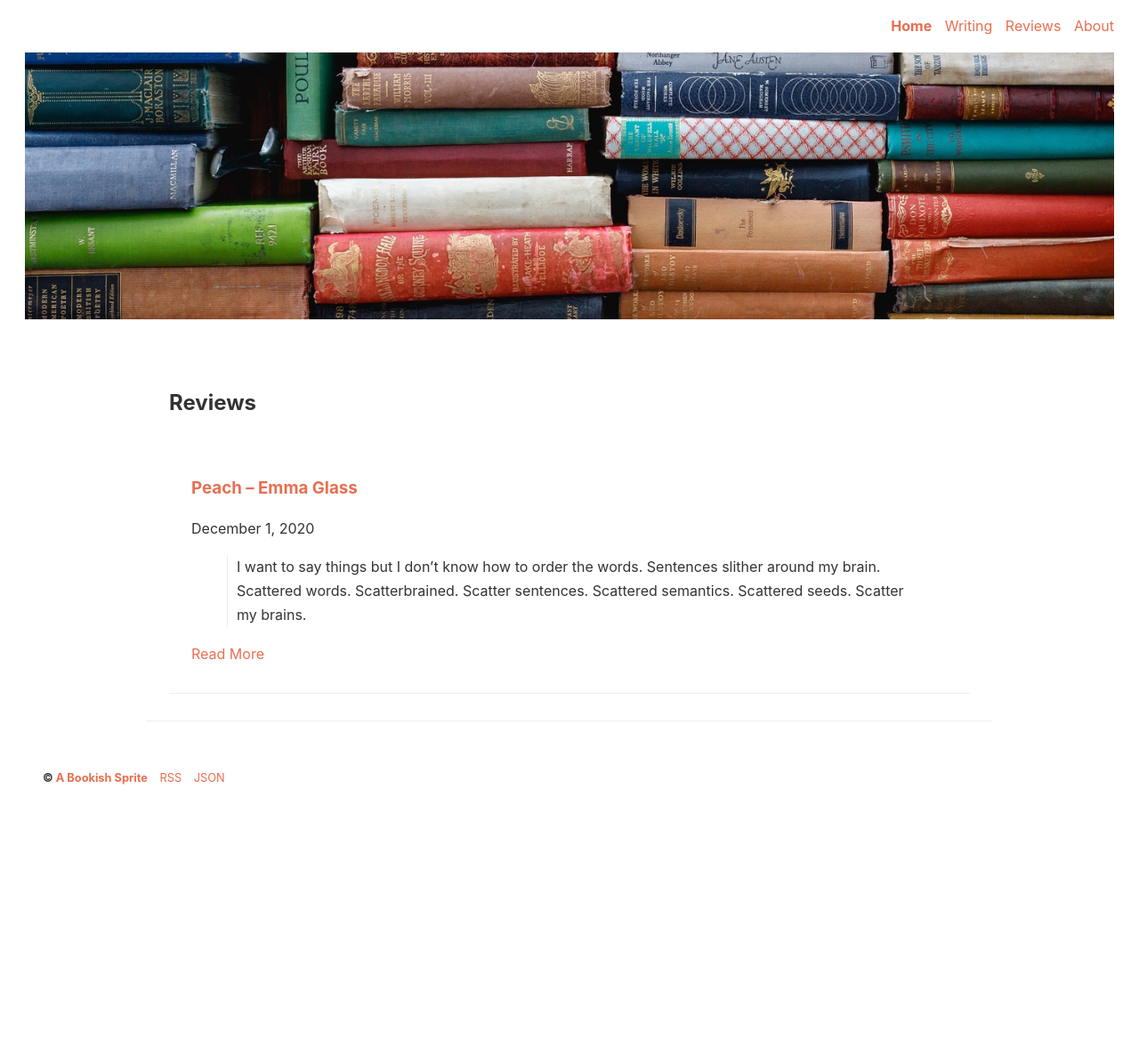
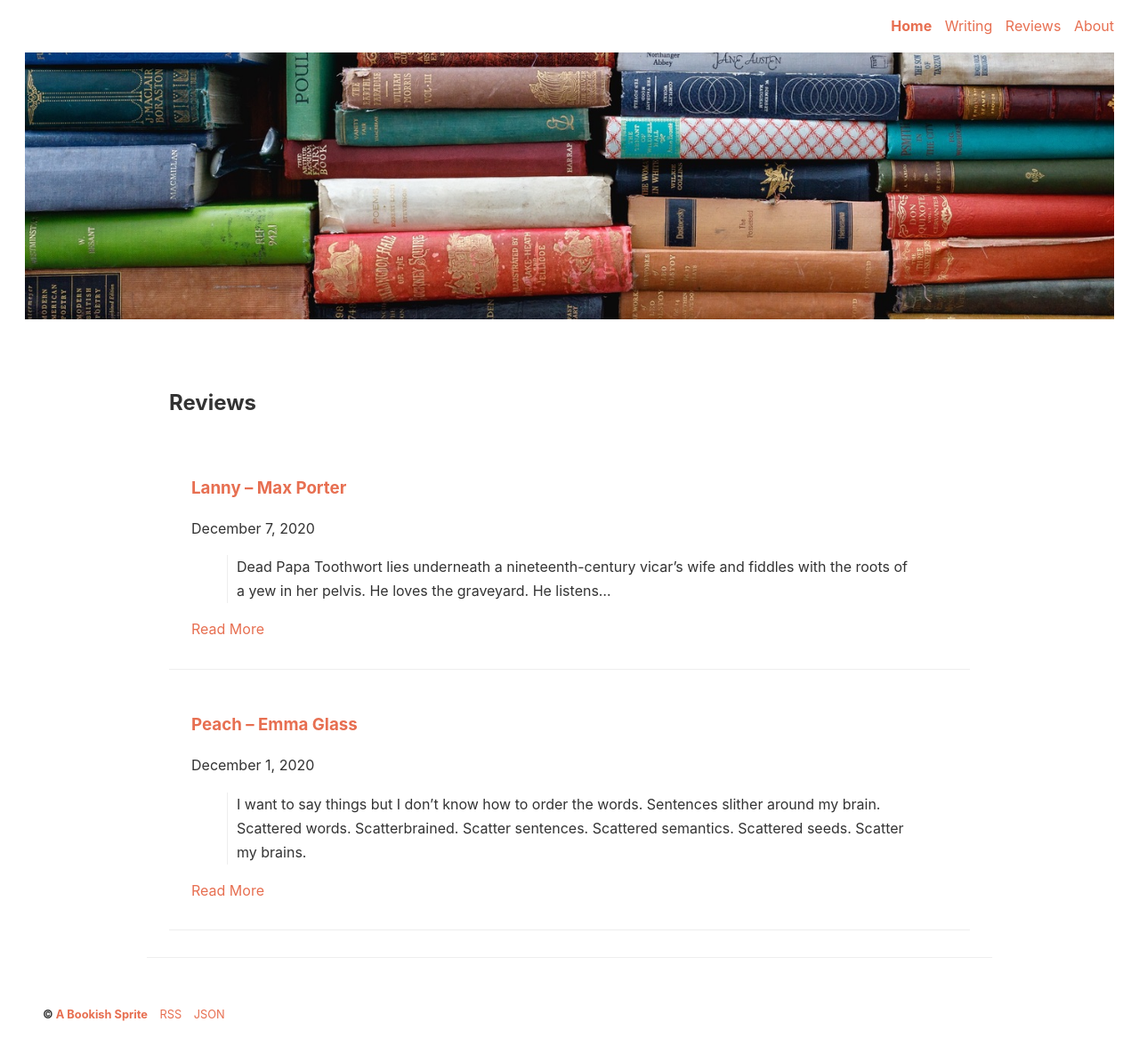
Before and after one commit to coffeewhisky/coffeewhisky.github.io, a Jekyll site: the page built from reviews.html, in a window 1280 px wide. Shown: the whole page at 89% size. Built offline with Jekyll 4.4.1, drawn with Linux system fonts in a browser that asks for light colours; before the commit the page ends 901 px from its top, so only the background shows below that.

Commit message:
Update 2020-12-07-lanny-max-porter.md

```diff
--- a/_posts/2020-12-07-lanny-max-porter.md
+++ b/_posts/2020-12-07-lanny-max-porter.md
@@ -1,3 +1,9 @@
+---
+layout: post
+title: Lanny – Max Porter
+categories: review
+---
+
 > Dead Papa Toothwort lies underneath a nineteenth-century vicar’s wife and fiddles with the roots of a yew in her pelvis. He loves the graveyard. He listens…
 
 With a daring structure of voices and a range of characters from a small village just outside London, Porter brings to life the relationship between the inhabitants, the landscape, and an ancient pagan spirit newly reawakened.
```
